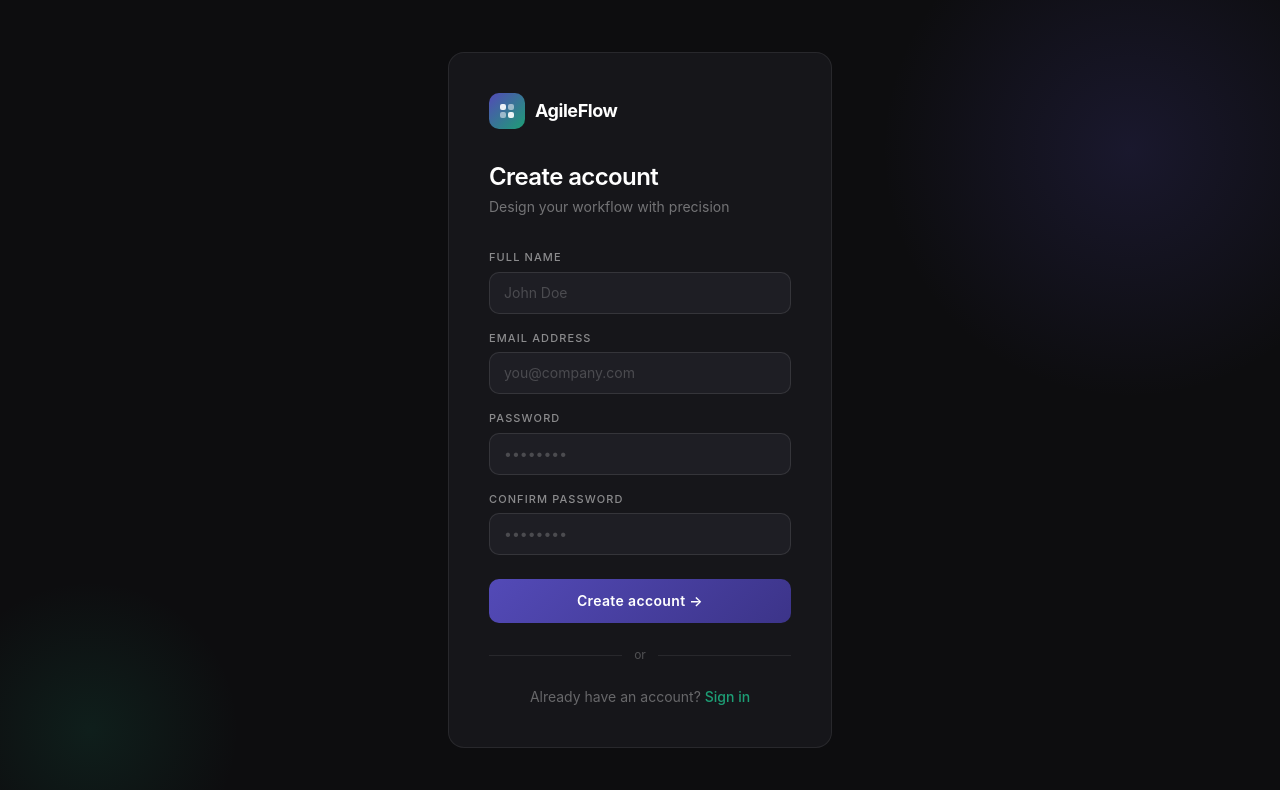
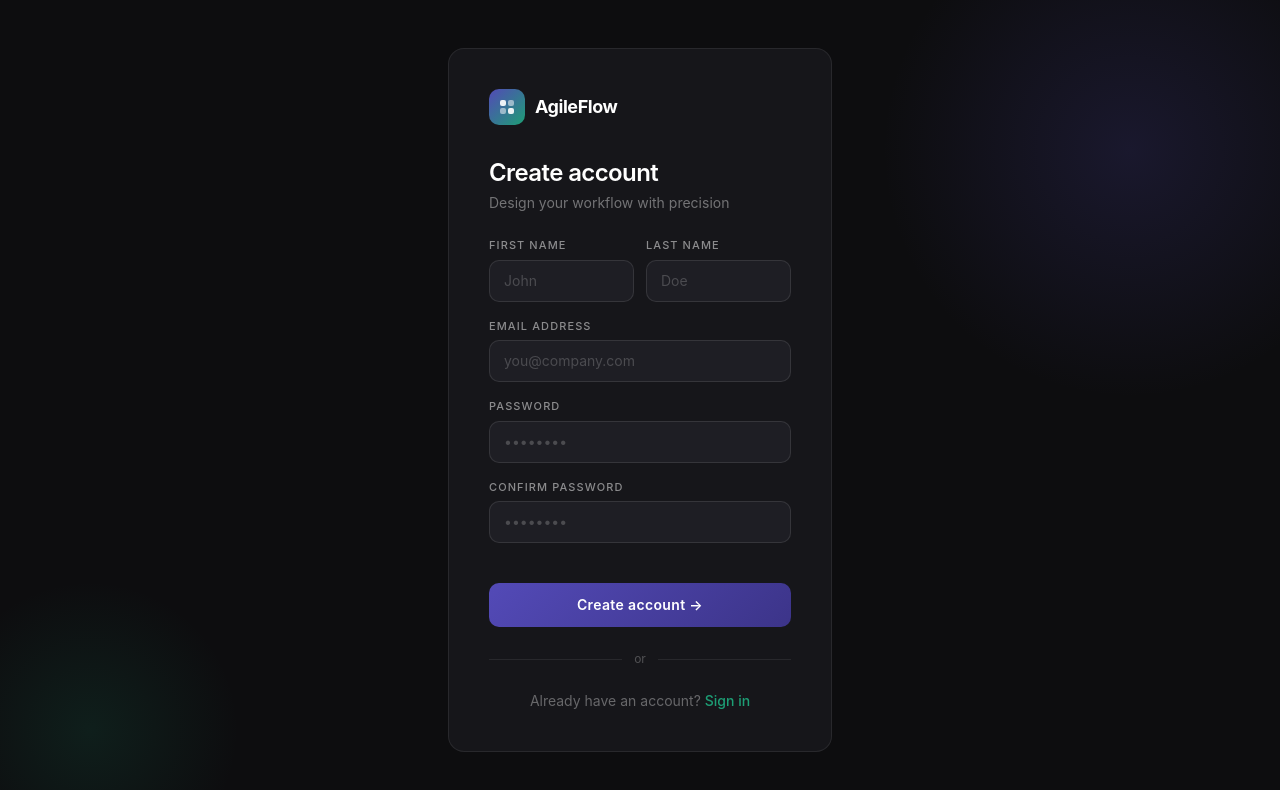
Before and after one commit to jadliaissam-edu/PM-B-frontend, a React (Vite) app: page /register in a window 1280 px wide. Shown: the top 790 px of the page. Built offline with nearby package versions, Linux system fonts and the light colour scheme.

Commit message:
feat: implement authentication logic and form handling for login and registration pages

```diff
--- a/src/pages/LoginPage.tsx
+++ b/src/pages/LoginPage.tsx
@@ -1,6 +1,53 @@
-import { Link } from "react-router-dom";
+import { useState } from "react";
+import { Link, useNavigate } from "react-router-dom";
 
 export default function LoginPage() {
+    const navigate = useNavigate();
+    const [formData, setFormData] = useState({
+        email: "",
+        password: ""
+    });
+    const [loading, setLoading] = useState(false);
+    const [error, setError] = useState("");
+
+    const handleChange = (e: React.ChangeEvent<HTMLInputElement>) => {
+        setFormData(prev => ({ ...prev, [e.target.name]: e.target.value }));
+    };
+
+    const handleSubmit = async (e: React.FormEvent) => {
+        e.preventDefault();
+        setError("");
+        setLoading(true);
+
+        try {
+            const response = await fetch('/api/auth/login', {
+                method: 'POST',
+                headers: { 'Content-Type': 'application/json' },
+                body: JSON.stringify(formData)
+            });
+
+            const data = await response.json();
+
+            if (!response.ok) {
+                throw new Error(data.message || data.error || 'Login failed');
+            }
+
+            // Successfully logged in
+            if (data.accessToken) {
+                localStorage.setItem("accessToken", data.accessToken);
+                localStorage.setItem("refreshToken", data.refreshToken);
+                localStorage.setItem("user", JSON.stringify(data.user));
+            }
+
+            // Redirect to dashboard
+            navigate("/");
+        } catch (err: any) {
+            setError(err.message || "An unexpected error occurred");
+        } finally {
+            setLoading(false);
+        }
+    };
+
     return (
         <div className="min-h-screen flex items-center justify-center bg-[#0d0d0f] px-4 relative overflow-hidden">
             {/* Background glows */}
@@ -25,17 +72,27 @@ export default function LoginPage() {
                 </div>
 
                 <h1 className="text-2xl font-semibold text-white tracking-tight mb-1">Welcome back</h1>
-                <p className="text-sm text-white/40 mb-8">Sign in to your workspace</p>
+                <p className="text-sm text-white/40 mb-6">Sign in to your workspace</p>
+
+                {error && (
+                    <div className="mb-4 p-3 rounded-[10px] bg-red-500/10 border border-red-500/20 text-red-500 text-sm">
+                        {error}
+                    </div>
+                )}
 
                 {/* Form */}
-                <div className="space-y-4">
+                <form className="space-y-4" onSubmit={handleSubmit}>
                     <div>
                         <label className="block text-[11px] font-medium text-white/50 uppercase tracking-widest mb-1.5">
                             Email
                         </label>
                         <input
                             type="email"
+                            name="email"
+                            value={formData.email}
+                            onChange={handleChange}
                             placeholder="you@company.com"
+                            required
                             className="w-full bg-[#1e1e24] border border-white/10 rounded-[10px] px-3.5 py-2.5 text-sm text-white placeholder-white/20 outline-none focus:border-[#534AB7]/70 transition-colors"
                         />
                     </div>
@@ -46,10 +103,13 @@ export default function LoginPage() {
                         </label>
                         <input
                             type="password"
+                            name="password"
+                            value={formData.password}
+                            onChange={handleChange}
                             placeholder="••••••••"
+                            required
                             className="w-full bg-[#1e1e24] border border-white/10 rounded-[10px] px-3.5 py-2.5 text-sm text-white placeholder-white/20 outline-none focus:border-[#534AB7]/70 transition-colors"
                         />
-                    </div>
                     </div>
 
                     <div className="text-right mt-2 mb-6">
@@ -58,10 +118,15 @@ export default function LoginPage() {
                         </a>
                     </div>
 
-                <button className="w-full py-3 rounded-[10px] text-white font-semibold text-sm tracking-wide transition-opacity hover:opacity-90 active:scale-[0.99]"
-                        style={{ background: "linear-gradient(135deg, #534AB7, #3C3489)" }}>
-                    Sign in →
+                    <button
+                        type="submit"
+                        disabled={loading}
+                        className="w-full py-3 rounded-[10px] text-white font-semibold text-sm tracking-wide transition-opacity hover:opacity-90 active:scale-[0.99] disabled:opacity-70 disabled:cursor-not-allowed"
+                        style={{ background: "linear-gradient(135deg, #534AB7, #3C3489)" }}
+                    >
+                        {loading ? "Signing in..." : "Sign in →"}
                     </button>
+                </form>
 
                 <div className="flex items-center gap-3 my-6">
                     <div className="flex-1 h-px bg-white/[0.08]" />
--- a/src/pages/RegisterPage.tsx
+++ b/src/pages/RegisterPage.tsx
@@ -1,6 +1,66 @@
-import { Link } from "react-router-dom";
+import { useState } from "react";
+import { Link, useNavigate } from "react-router-dom";
 
 export default function RegisterPage() {
+    const navigate = useNavigate();
+    const [formData, setFormData] = useState({
+        firstName: "",
+        lastName: "",
+        email: "",
+        password: "",
+        confirmPassword: ""
+    });
+    const [loading, setLoading] = useState(false);
+    const [error, setError] = useState("");
+
+    const handleChange = (e: React.ChangeEvent<HTMLInputElement>) => {
+        setFormData(prev => ({ ...prev, [e.target.name]: e.target.value }));
+    };
+
+    const handleSubmit = async (e: React.FormEvent) => {
+        e.preventDefault();
+        setError("");
+
+        if (formData.password !== formData.confirmPassword) {
+            return setError("Passwords do not match");
+        }
+
+        setLoading(true);
+
+        try {
+            const response = await fetch('/api/auth/register', {
+                method: 'POST',
+                headers: { 'Content-Type': 'application/json' },
+                body: JSON.stringify({
+                    firstName: formData.firstName,
+                    lastName: formData.lastName,
+                    email: formData.email,
+                    password: formData.password,
+                    role: "USER"
+                })
+            });
+
+            const data = await response.json();
+
+            if (!response.ok) {
+                throw new Error(data.message || data.error || 'Registration failed');
+            }
+
+            // Successfully registered, optionally store token if we want auto-login
+            if (data.accessToken) {
+                localStorage.setItem("accessToken", data.accessToken);
+                localStorage.setItem("refreshToken", data.refreshToken);
+            }
+
+            // Redirect to login or home
+            navigate("/login");
+        } catch (err: any) {
+            setError(err.message || "An unexpected error occurred");
+        } finally {
+            setLoading(false);
+        }
+    };
+
     return (
         <div className="min-h-screen flex items-center justify-center bg-[#0d0d0f] px-4 relative overflow-hidden">
             {/* Background glows */}
@@ -25,19 +85,45 @@ export default function RegisterPage() {
                 </div>
 
                 <h1 className="text-2xl font-semibold text-white tracking-tight mb-1">Create account</h1>
-                <p className="text-sm text-white/40 mb-8">Design your workflow with precision</p>
+                <p className="text-sm text-white/40 mb-6">Design your workflow with precision</p>
+
+                {error && (
+                    <div className="mb-4 p-3 rounded-[10px] bg-red-500/10 border border-red-500/20 text-red-500 text-sm">
+                        {error}
+                    </div>
+                )}
 
                 {/* Form */}
-                <div className="space-y-4">
-                    <div>
+                <form className="space-y-4" onSubmit={handleSubmit}>
+                    <div className="flex gap-3">
+                        <div className="flex-1">
                             <label className="block text-[11px] font-medium text-white/50 uppercase tracking-widest mb-1.5">
-                            Full name
+                                First name
                             </label>
                             <input
                                 type="text"
-                            placeholder="John Doe"
+                                name="firstName"
+                                value={formData.firstName}
+                                onChange={handleChange}
+                                placeholder="John"
+                                required
                                 className="w-full bg-[#1e1e24] border border-white/10 rounded-[10px] px-3.5 py-2.5 text-sm text-white placeholder-white/20 outline-none focus:border-[#534AB7]/70 transition-colors"
                             />
+                        </div>
+                        <div className="flex-1">
+                            <label className="block text-[11px] font-medium text-white/50 uppercase tracking-widest mb-1.5">
+                                Last name
+                            </label>
+                            <input
+                                type="text"
+                                name="lastName"
+                                value={formData.lastName}
+                                onChange={handleChange}
+                                placeholder="Doe"
+                                required
+                                className="w-full bg-[#1e1e24] border border-white/10 rounded-[10px] px-3.5 py-2.5 text-sm text-white placeholder-white/20 outline-none focus:border-[#534AB7]/70 transition-colors"
+                            />
+                        </div>
                     </div>
 
                     <div>
@@ -46,7 +132,11 @@ export default function RegisterPage() {
                         </label>
                         <input
                             type="email"
+                            name="email"
+                            value={formData.email}
+                            onChange={handleChange}
                             placeholder="you@company.com"
+                            required
                             className="w-full bg-[#1e1e24] border border-white/10 rounded-[10px] px-3.5 py-2.5 text-sm text-white placeholder-white/20 outline-none focus:border-[#534AB7]/70 transition-colors"
                         />
                     </div>
@@ -57,7 +147,11 @@ export default function RegisterPage() {
                         </label>
                         <input
                             type="password"
+                            name="password"
+                            value={formData.password}
+                            onChange={handleChange}
                             placeholder="••••••••"
+                            required
                             className="w-full bg-[#1e1e24] border border-white/10 rounded-[10px] px-3.5 py-2.5 text-sm text-white placeholder-white/20 outline-none focus:border-[#534AB7]/70 transition-colors"
                         />
                     </div>
@@ -68,16 +162,24 @@ export default function RegisterPage() {
                         </label>
                         <input
                             type="password"
+                            name="confirmPassword"
+                            value={formData.confirmPassword}
+                            onChange={handleChange}
                             placeholder="••••••••"
+                            required
                             className="w-full bg-[#1e1e24] border border-white/10 rounded-[10px] px-3.5 py-2.5 text-sm text-white placeholder-white/20 outline-none focus:border-[#534AB7]/70 transition-colors"
                         />
                     </div>
-                </div>
 
-                <button className="w-full mt-6 py-3 rounded-[10px] text-white font-semibold text-sm tracking-wide transition-opacity hover:opacity-90 active:scale-[0.99]"
-                        style={{ background: "linear-gradient(135deg, #534AB7, #3C3489)" }}>
-                    Create account →
+                    <button
+                        type="submit"
+                        disabled={loading}
+                        className="w-full mt-6 py-3 rounded-[10px] text-white font-semibold text-sm tracking-wide transition-opacity hover:opacity-90 active:scale-[0.99] disabled:opacity-70 disabled:cursor-not-allowed"
+                        style={{ background: "linear-gradient(135deg, #534AB7, #3C3489)" }}
+                    >
+                        {loading ? "Creating account..." : "Create account →"}
                     </button>
+                </form>
 
                 <div className="flex items-center gap-3 my-6">
                     <div className="flex-1 h-px bg-white/[0.08]" />
```
Also changed, not shown: vite.config.ts (+8 -0 lines). Lines whose indentation alone changed are shown as unchanged.
